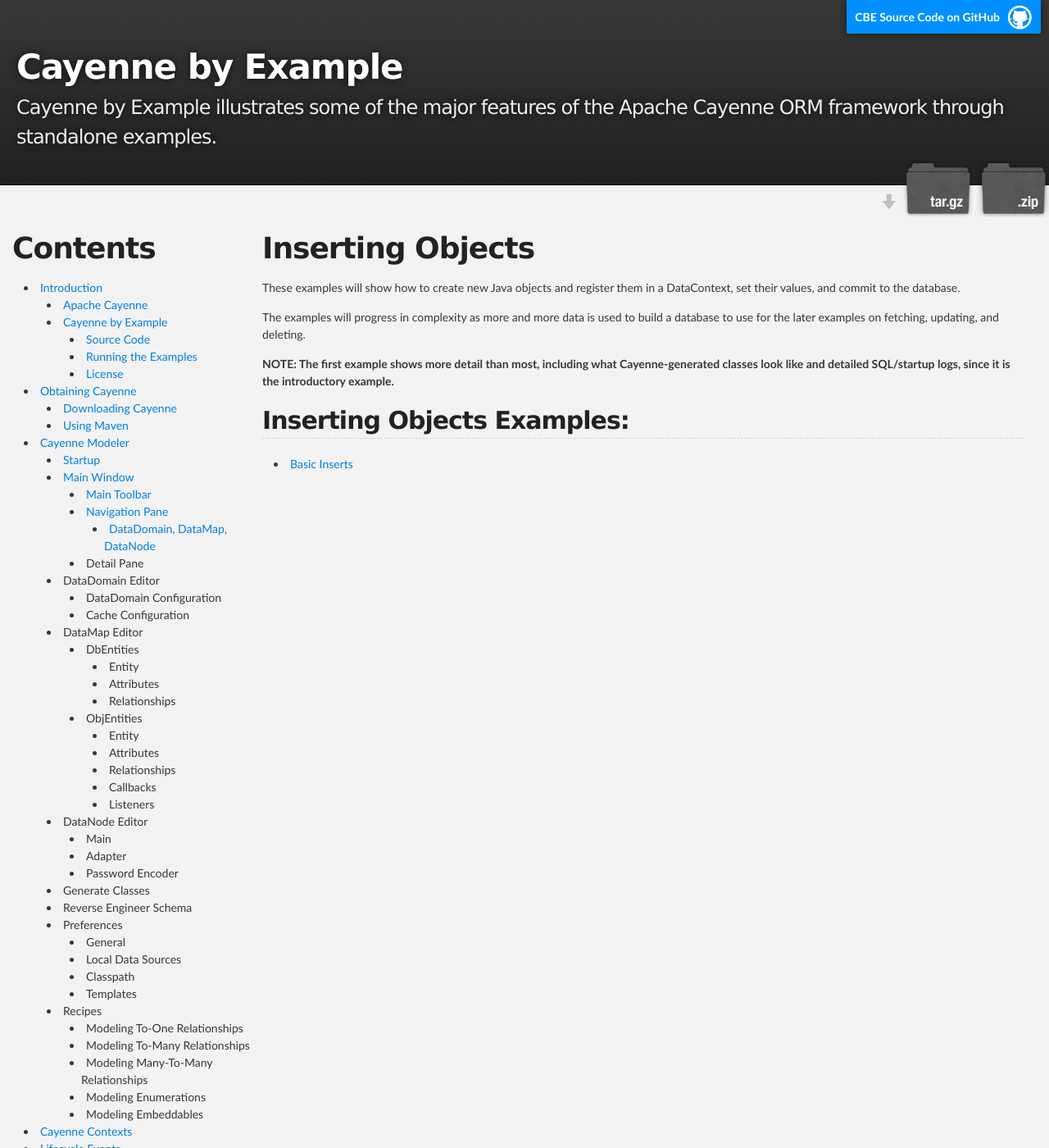
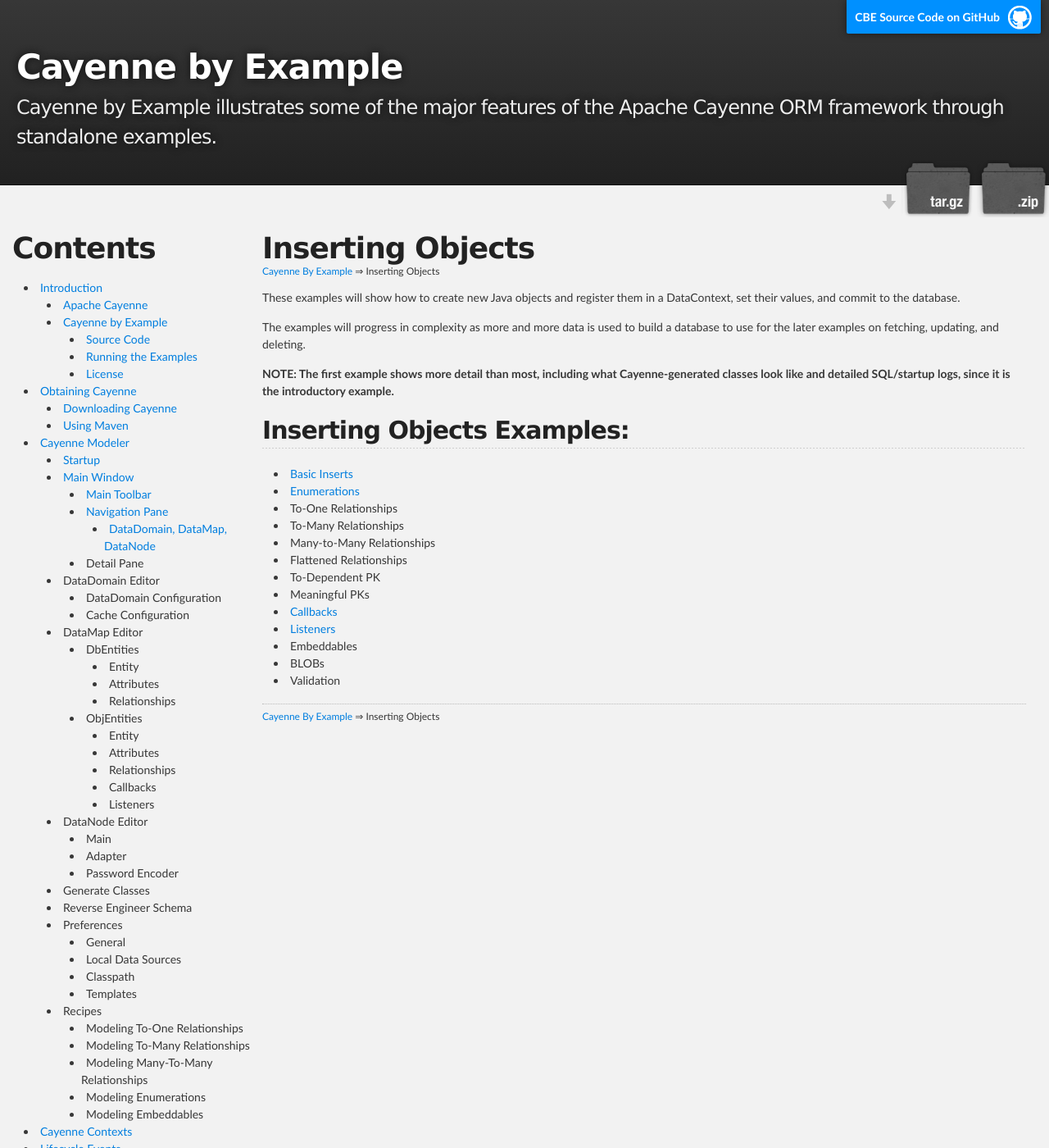
Before and after one commit to mrg/cbe, a Jekyll site: the page built from inserting-objects/index.md, in a window 1280 px wide and 1400 px high. Shown: the whole window at 82% size. Built offline with Jekyll 4.4.1, drawn with Linux system fonts in a browser that asks for light colours; Markdown is read by kramdown in place of the engine named in the settings; some of the changed text lies outside the part shown.

Commit message:
Updated ordering of Inserting Objects topics.

```diff
--- a/inserting-objects/index.md
+++ b/inserting-objects/index.md
@@ -2,10 +2,12 @@
 layout: page
 root: ".."
 title: Cayenne by Example - Inserting Objects
+heading: Inserting Objects
+breadcrumb:
+  - name: Cayenne By Example
+    link: ..
+  - name: Inserting Objects
 ---
-
-# Inserting Objects
-
 
 <!---
 Insert into 1 table -- individual insert, group insert
@@ -36,3 +38,15 @@
 ## Inserting Objects Examples:
 
 * [Basic Inserts](basic-inserts.html)
+* [Enumerations](enumerations.html)
+* To-One Relationships
+* To-Many Relationships
+* Many-to-Many Relationships
+* Flattened Relationships
+* To-Dependent PK
+* Meaningful PKs
+* [Callbacks](callbacks.html)
+* [Listeners](listeners.html)
+* Embeddables
+* BLOBs
+* Validation
```
Also changed, not shown: _includes/sidebar.md (+6 -7 lines).
